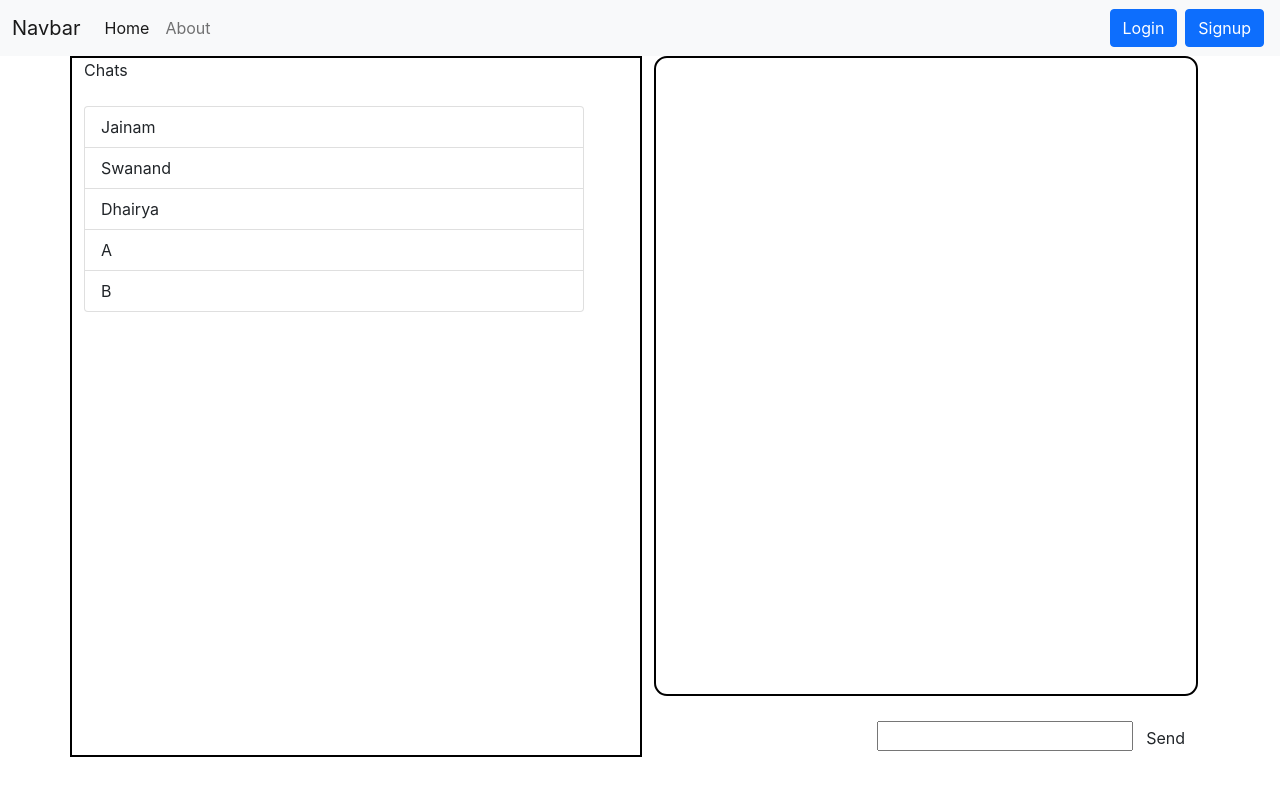
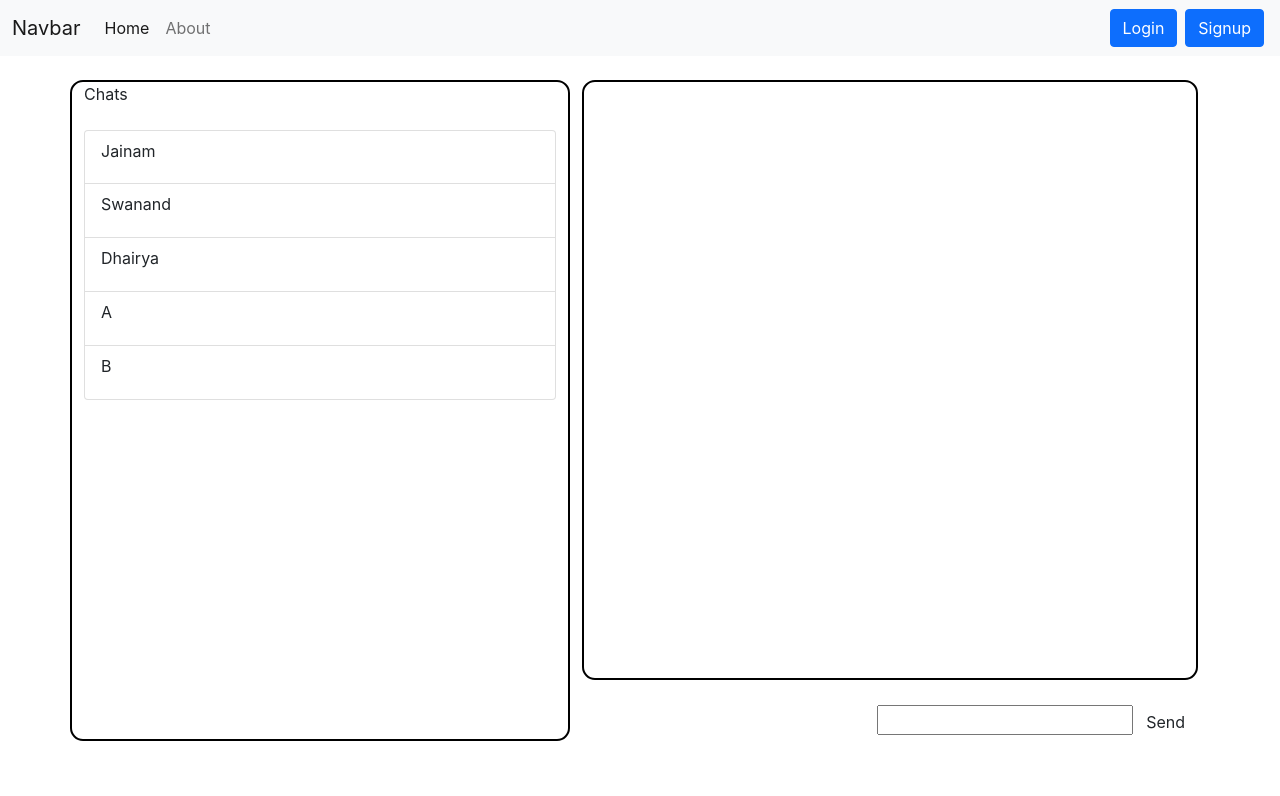
Before and after one commit to jainamshah102/Goods-Exchange, a React (Create React App) app in the folder frontend/: page /chat in a window 1280 px wide. Shown: the top 796 px of the page. Built offline with nearby package versions, Linux system fonts and the light colour scheme.

Commit message:
chat design css

```diff
--- a/frontend/src/components/Chat.js
+++ b/frontend/src/components/Chat.js
@@ -3,17 +3,17 @@ import React from 'react'
 import '../css/styles.css'
 const Chat = () => {
     return (
-        <div className="container">
+        <div className="container my-4">
             <div className="row">
-                <div className="col-sm" style={{border:"2px solid black"}}>
+                <div className="col-sm" style={{border:"2px solid black",borderRadius:"13px", maxWidth:"500px"}}>
                     Chats
 
-                    <ul className="list-group my-4" style={{width: "500px"}}>
-                        <li className="list-group-item">Jainam</li>
-                        <li className="list-group-item">Swanand</li>
-                        <li className="list-group-item">Dhairya</li>
-                        <li className="list-group-item">A</li>
-                        <li className="list-group-item">B</li>
+                    <ul className="list-group my-4">
+                        <li className="list-group-item" style={{height:"54px"}}>Jainam</li>
+                        <li className="list-group-item" style={{height:"54px"}}>Swanand</li>
+                        <li className="list-group-item" style={{height:"54px"}}>Dhairya</li>
+                        <li className="list-group-item" style={{height:"54px"}}>A</li>
+                        <li className="list-group-item" style={{height:"54px"}}>B</li>
                     </ul>
 
                 </div>
--- a/frontend/src/css/styles.css
+++ b/frontend/src/css/styles.css
@@ -1,9 +1,9 @@
 .container2{
-    max-width: 700px;
+    max-width: 800px;
     border: 2px solid black;
     border-radius: 13px;
     margin: auto;
-    height: 80vh;
+    height: 75vh;
     padding: 33px;
     overflow-y: auto;
     margin-bottom: 23px;
```
